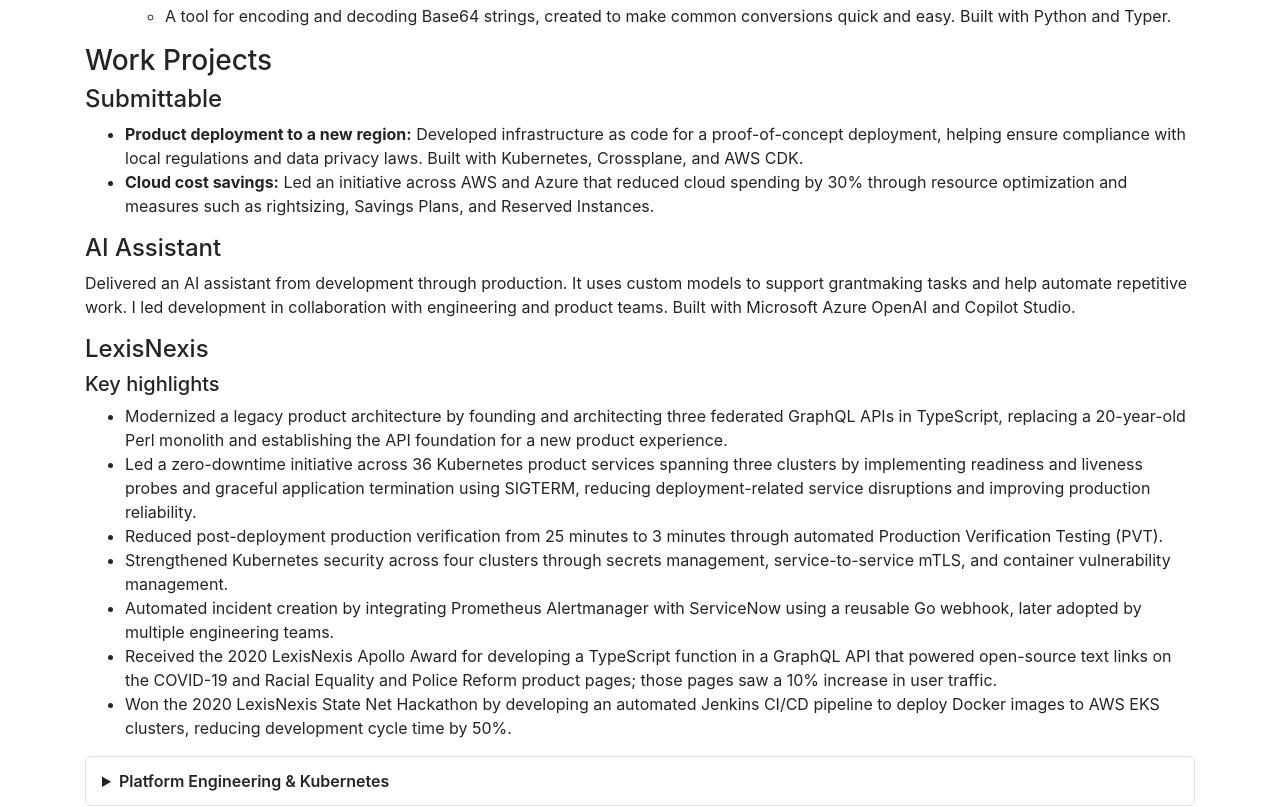
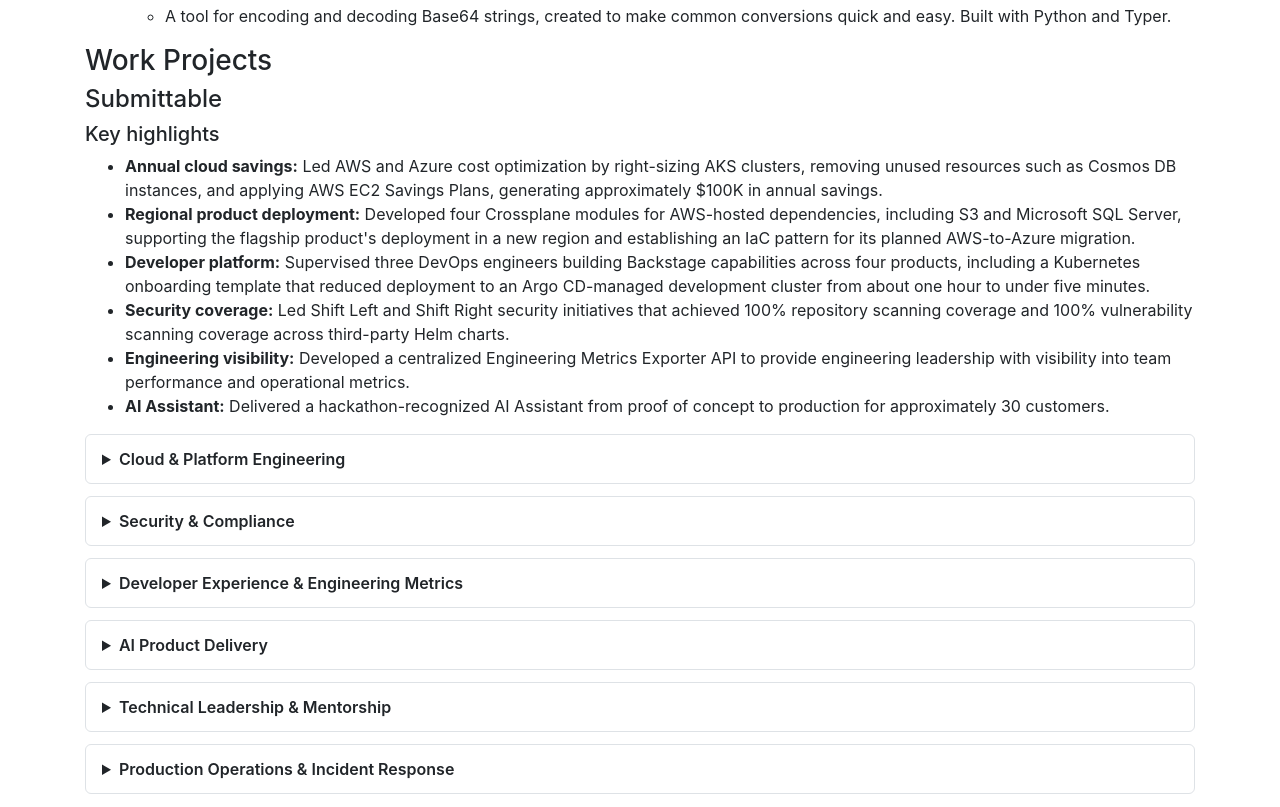
Before and after one commit to johnyacuta/johnyacuta.github.io, a React (Vite) app: page /#/projects in a window 1280 px wide. Shown: the part 824-1631 px from the top of the page. Built offline with nearby package versions, Linux system fonts and the light colour scheme.

Commit message:
Added work projects for submittable

```diff
--- a/src/pages/projects/index.mdx
+++ b/src/pages/projects/index.mdx
@@ -27,12 +27,57 @@ Explore these personal projects on [GitHub](https://github.com/johnyacuta).
 
 #### Submittable
 
-- **Product deployment to a new region:** Developed infrastructure as code for a proof-of-concept deployment, helping ensure compliance with local regulations and data privacy laws. Built with Kubernetes, Crossplane, and AWS CDK.
-- **Cloud cost savings:** Led an initiative across AWS and Azure that reduced cloud spending by 30% through resource optimization and measures such as rightsizing, Savings Plans, and Reserved Instances.
+##### Key highlights
 
-#### AI Assistant
+- **Annual cloud savings:** Led AWS and Azure cost optimization by right-sizing AKS clusters, removing unused resources such as Cosmos DB instances, and applying AWS EC2 Savings Plans, generating approximately $100K in annual savings.
+- **Regional product deployment:** Developed four Crossplane modules for AWS-hosted dependencies, including S3 and Microsoft SQL Server, supporting the flagship product's deployment in a new region and establishing an IaC pattern for its planned AWS-to-Azure migration.
+- **Developer platform:** Supervised three DevOps engineers building Backstage capabilities across four products, including a Kubernetes onboarding template that reduced deployment to an Argo CD-managed development cluster from about one hour to under five minutes.
+- **Security coverage:** Led Shift Left and Shift Right security initiatives that achieved 100% repository scanning coverage and 100% vulnerability scanning coverage across third-party Helm charts.
+- **Engineering visibility:** Developed a centralized Engineering Metrics Exporter API to provide engineering leadership with visibility into team performance and operational metrics.
+- **AI Assistant:** Delivered a hackathon-recognized AI Assistant from proof of concept to production for approximately 30 customers.
 
-Delivered an AI assistant from development through production. It uses custom models to support grantmaking tasks and help automate repetitive work. I led development in collaboration with engineering and product teams. Built with Microsoft Azure OpenAI and Copilot Studio.
+<details className="project-details">
+  <summary>Cloud & Platform Engineering</summary>
+
+- Led AWS and Azure cost optimization by right-sizing AKS clusters, removing unused Cosmos DB instances, and applying AWS EC2 Savings Plans, generating approximately $100K in annual savings.
+- Developed four Crossplane modules for AWS-hosted dependencies, including S3 and Microsoft SQL Server. These supported the flagship product's deployment in a new region and established an infrastructure-as-code pattern for its planned AWS-to-Azure migration.
+- Supervised three DevOps engineers building Backstage platform capabilities across four products. The Kubernetes onboarding template reduced deployment to an Argo CD-managed development cluster from about one hour to under five minutes.
+- Designed self-service Kubernetes secrets management with the 1Password Operator and documented the workflows, replacing approximately two weekly infrastructure requests for secret creation with engineer-managed self-service.
+- Deployed the company's first Backstage developer portal and built an automated ingestion script that cataloged all repositories and assigned owners by mapping contributors to their teams.
+</details>
+
+<details className="project-details">
+  <summary>Security & Compliance</summary>
+
+- Led organization-wide Shift Left and Shift Right security hardening by enabling GitHub Advanced Security for repository vulnerability scanning and deploying Trivy across four Kubernetes clusters to scan third-party Helm charts. Integrated Renovate to update Helm dependencies through pull requests, achieving 100% repository scanning coverage and 100% vulnerability scanning coverage across third-party Helm charts.
+- Mentored an engineer through implementing organization-wide single sign-on between GitHub and Microsoft Entra ID, enabling secure, centralized access for the organization.
+- Centralized GitHub Actions workflows in a shared repository, adding automated tests and code quality checks and enabling GitHub Advanced Security scanning across 99% of organization repositories.
+- Provided requested infrastructure evidence for the 2022, 2023, and 2024 SOC 2 and HIPAA audits, helping complete all audit evidence requirements.
+</details>
+
+<details className="project-details">
+  <summary>Developer Experience & Engineering Metrics</summary>
+
+- Developed a centralized Engineering Metrics Exporter API using Python, FastAPI, and the Prometheus client library. It aggregates metrics on security posture, developer productivity, platform adoption, and infrastructure health from GitHub Advanced Security, Backstage, and Trivy, and integrates with Datadog to give engineering leadership visibility into team performance and operational metrics.
+</details>
+
+<details className="project-details">
+  <summary>AI Product Delivery</summary>
+
+- Delivered a hackathon-recognized AI Assistant from proof of concept to production for approximately 30 customers, leading its cross-functional technical vision and implementation with Azure OpenAI and Copilot Studio.
+</details>
+
+<details className="project-details">
+  <summary>Technical Leadership & Mentorship</summary>
+
+- Mentored three direct-report engineers through technical book clubs and pair programming, strengthening their ability to apply best practices in automation, security, and scalability.
+</details>
+
+<details className="project-details">
+  <summary>Production Operations & Incident Response</summary>
+
+- Participated in a weekly on-call rotation, triaging and resolving P1-P5 incidents with typical resolution times of 1-2 hours. Created postmortems to document findings and tracked follow-up actions through closure.
+</details>
 
 #### LexisNexis
 
```
